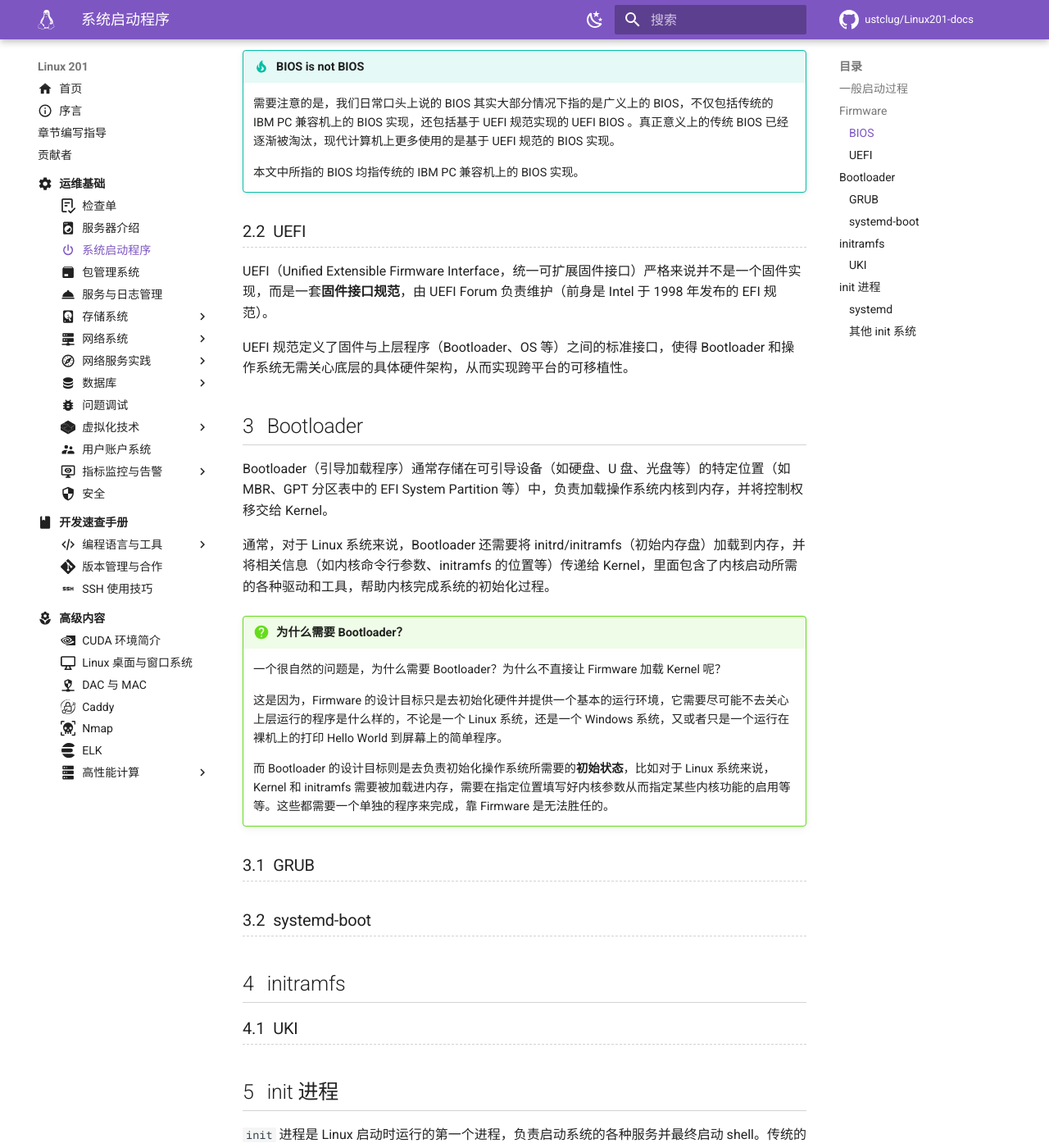
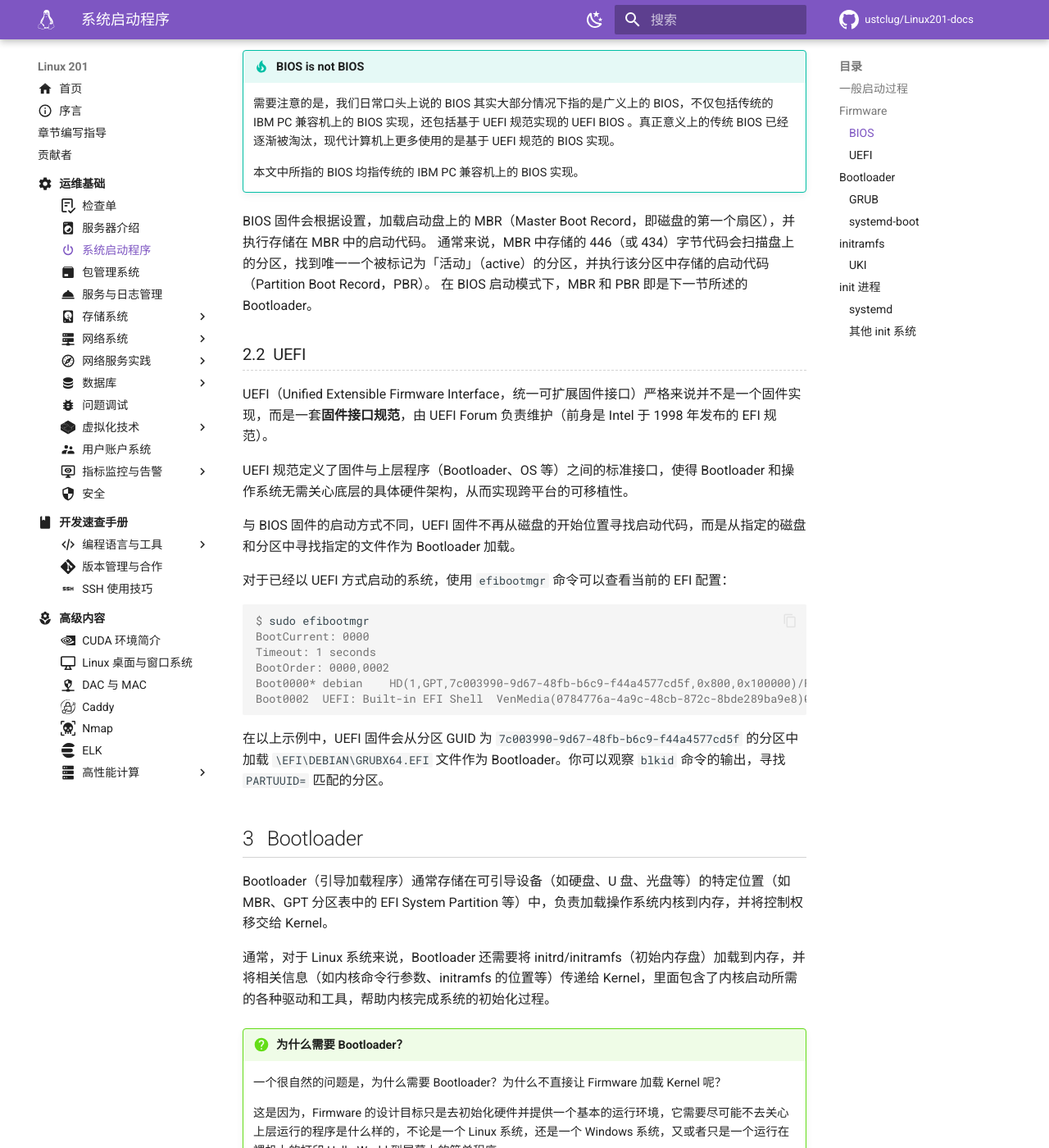
Before and after one commit to ustclug/Linux201-docs, an MkDocs documentation site: the page built from docs/ops/booting.md, in a window 1280 px wide and 1400 px high, scrolled down 1149 px. Shown: the whole window at 82% size. Built offline with MkDocs 1.6.1 and Material for MkDocs 9.7.7, drawn with Linux system fonts in a browser that asks for light colours; comment, search, counter and statistics services are not loaded; some of the changed text lies outside the part shown.

Commit message:
ops/booting: BIOS and UEFI boot modes

````diff
--- a/docs/ops/booting.md
+++ b/docs/ops/booting.md
@@ -25,7 +25,7 @@ icon: material/power
 
 ## Firmware {#firmware}
 
-固件（Firmware）是计算机上电后最先执行的程序，存储在主板上的只读存储器（ROM/Flash/EEPROM 等）中，负责硬件自检和硬件初始化，并最终将控制权移交给 Bootloader。常见的 PC 和服务器上的固件主要有两种实现：传统的 BIOS 和现代的 UEFI。
+固件（Firmware）是计算机上电后最先执行的程序，存储在主板上的只读存储器（ROM / Flash / EEPROM 等）中，负责硬件自检和硬件初始化，并最终将控制权移交给 Bootloader。常见的 PC 和服务器上的固件主要有两种实现：传统的 BIOS 和现代的 UEFI。
 
 ### BIOS {#bios}
 
@@ -37,11 +37,30 @@ BIOS（Basic Input/Output System，基本输入/输出系统）最初是 IBM PC
 
     本文中所指的 BIOS 均指传统的 IBM PC 兼容机上的 BIOS 实现。
 
+BIOS 固件会根据设置，加载启动盘上的 MBR（Master Boot Record，即磁盘的第一个扇区），并执行存储在 MBR 中的启动代码。
+通常来说，MBR 中存储的 446（或 434）字节代码会扫描盘上的分区，找到唯一一个被标记为「活动」（active）的分区，并执行该分区中存储的启动代码（Partition Boot Record，PBR）。
+在 BIOS 启动模式下，MBR 和 PBR 即是下一节所述的 Bootloader。
+
 ### UEFI {#uefi}
 
 UEFI（Unified Extensible Firmware Interface，统一可扩展固件接口）严格来说并不是一个固件实现，而是一套**固件接口规范**，由 UEFI Forum 负责维护（前身是 Intel 于 1998 年发布的 EFI 规范）。
 
 UEFI 规范定义了固件与上层程序（Bootloader、OS 等）之间的标准接口，使得 Bootloader 和操作系统无需关心底层的具体硬件架构，从而实现跨平台的可移植性。
+
+与 BIOS 固件的启动方式不同，UEFI 固件不再从磁盘的开始位置寻找启动代码，而是从指定的磁盘和分区中寻找指定的文件作为 Bootloader 加载。
+
+对于已经以 UEFI 方式启动的系统，使用 `efibootmgr` 命令可以查看当前的 EFI 配置：
+
+```console
+$ sudo efibootmgr
+BootCurrent: 0000
+Timeout: 1 seconds
+BootOrder: 0000,0002
+Boot0000* debian	HD(1,GPT,7c003990-9d67-48fb-b6c9-f44a4577cd5f,0x800,0x100000)/File(\EFI\DEBIAN\GRUBX64.EFI)
+Boot0002  UEFI: Built-in EFI Shell	VenMedia(0784776a-4a9c-48cb-872c-8bde289ba9e8)0000424f
+```
+
+在以上示例中，UEFI 固件会从分区 GUID 为 `7c003990-9d67-48fb-b6c9-f44a4577cd5f` 的分区中加载 `\EFI\DEBIAN\GRUBX64.EFI` 文件作为 Bootloader。你可以观察 `blkid` 命令的输出，寻找 `PARTUUID=` 匹配的分区。
 
 ## Bootloader {#bootloader}
 
````
Also changed, not shown: other parts of docs/ops/booting.md (+1 -1 lines), docs/ops/checklist.md (+4 -4 lines).
